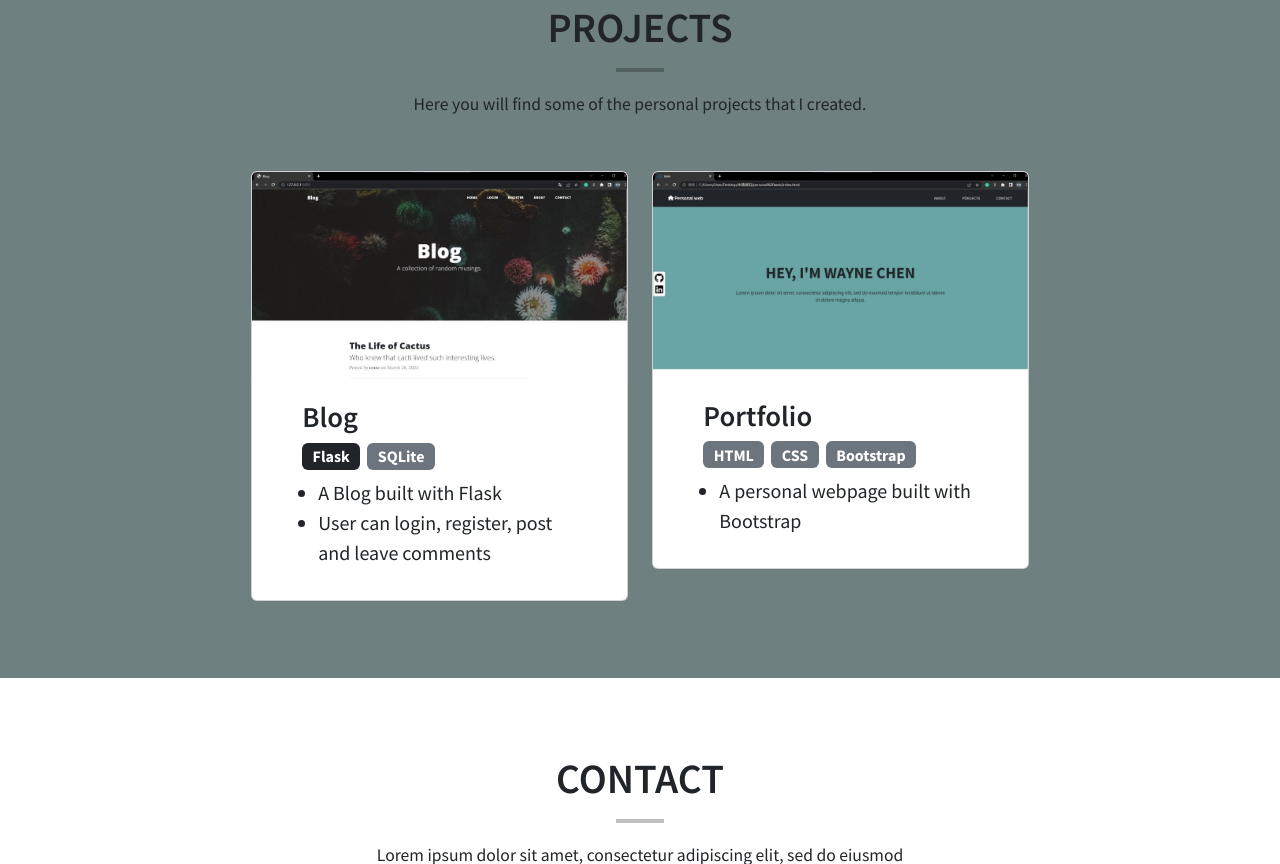
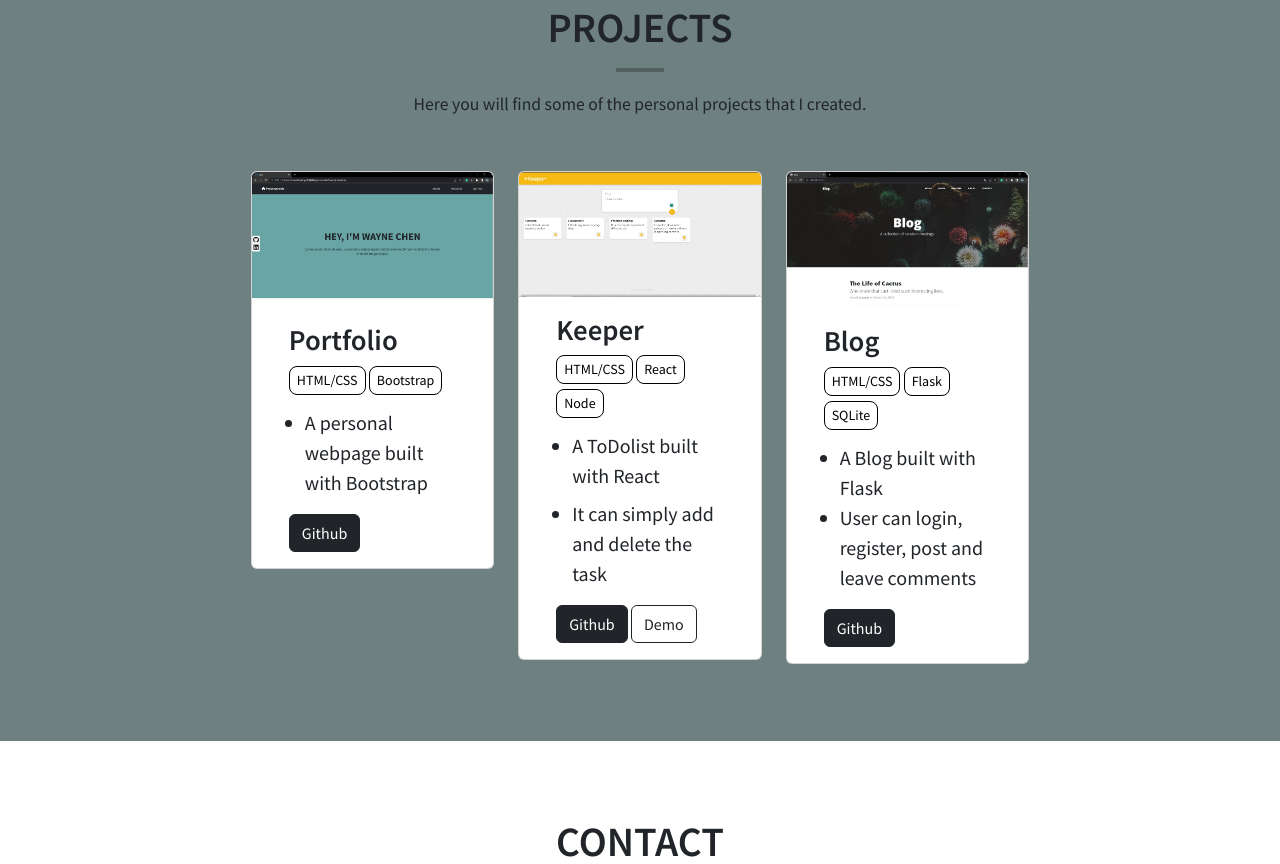
Before and after one commit to Wayne9314/Portfolio, a plain HTML site: page index.html in a window 1280 px wide. Shown: the part 1457-2321 px from the top of the page. Drawn offline with nearby package versions, Linux system fonts and the light colour scheme.

Commit message:
add todolist project and link for every project

```diff
--- a/index.html
+++ b/index.html
@@ -40,7 +40,7 @@
                     <a class="nav-link" href="#projects">PORJECTS</a>
                 </li>
                 <li class="navbar-item">
-                    <a class="nav-link" href="#footer">CONTACT</a>
+                    <a class="nav-link" href="#contact">CONTACT</a>
                 </li>
             </ul>
         </div>
@@ -84,9 +84,12 @@
                     <h3 class="about-content-title">My skill</h3>
                     <span class="badge text-bg-dark my-1 fs-5">HTML</span>
                     <span class="badge text-bg-dark my-1 fs-5">CSS</span>
-                    <span class="badge text-bg-dark my-1 fs-5">RWD</span>
+                    <span class="badge text-bg-dark my-1 fs-5">JavaScript</span>
+                    <span class="badge text-bg-dark my-1 fs-5">Node</span>
+                    <span class="badge text-bg-dark my-1 fs-5">React</span>
                     <span class="badge text-bg-dark my-1 fs-5">Python</span>
                     <span class="badge text-bg-dark my-1 fs-5">Flask</span>
+                    <span class="badge text-bg-dark my-1 fs-5">MongoDB</span>
                     <span class="badge text-bg-dark my-1 fs-5">SQLite</span>
                 </div>
             </div>
@@ -104,41 +107,61 @@
             </div>
 
             <div class="row card-container">
-                <div class="col-lg-6">
-                    <div class="card mt-5">
-                        <img src="images/blog_image.jpg" class="card-img-top" alt="...">
-                        <div class="card-body">
-                            <div class="card-text">
-                                <h3>Blog</h3>
-                                <span class="badge text-bg-dark fs-6 me-1">Flask</span>
-                                <span class="badge text-bg-secondary fs-6 me-1">SQLite</span>
-                                <ul class="ps-3 fs-5">
-                                    <li class="mb-0 mt-2">A Blog built with Flask</li>
-                                    <li class="mb-0">User can login, register, post and leave comments</li>
-                                </ul>
-
-                            </div>
-                        </div>
-                    </div>
-                </div>
-                <div class="col-lg-6 mt-5">
+                <div class="col-lg-4 mt-5">
                     <div class="card">
                         <img src="images/personal_web.jpg" class="card-img-top" alt="...">
                         <div class="card-body">
                             <div class="card-text">
                                 <h3>Portfolio</h3>
-                                <span class="badge text-bg-secondary fs-6 me-1">HTML</span>
-                                <span class="badge text-bg-secondary fs-6 me-1">CSS</span>
-                                <span class="badge text-bg-secondary fs-6 me-1">Bootstrap</span>
+                                <span class="skills">HTML/CSS</span>
+                                <span class="skills">Bootstrap</span>
                                 <ul class="ps-3 fs-5">
                                     <li class="mb-0 mt-2">A personal webpage built with Bootstrap</li>
                                 </ul>
+                                <a href="https://github.com/Wayne9314/Portfolio"><button type="button" class="btn btn-dark">Github</button></a>
                             </div>
+                        </div>
+                    </div>
+                </div>
+                <div class="col-lg-4 mt-5">
+                    <div class="card">
+                        <img src="images/keeper.jpg" class="card-img-top" alt="...">
+                        <div class="card-body">
+                            <div class="card-text">
+                                <h3>Keeper</h3>
+                                <span class="skills">HTML/CSS</span>
+                                <span class="skills">React</span>
+                                <span class="skills">Node</span>
+                                <ul class="ps-3 fs-5">
+                                    <li class="mb-0 mt-2">A ToDolist built with React</li>
+                                    <li class="mb-0 mt-2">It can simply add and delete the task</li>
+                                </ul>
+                                <a href="https://github.com/Wayne9314/ToDoList"><button type="button" class="btn btn-dark">Github</button></a>
+                                <a href="https://master--eclectic-melba-336ffd.netlify.app/"><button type="button" class="btn btn-outline-dark">Demo</button></a>
+                            </div>
+                        </div>
+                    </div>
+                </div>
+                <div class="col-lg-4 mt-5">
+                    <div class="card">
+                        <img src="images/blog_image.jpg" class="card-img-top" alt="...">
+                        <div class="card-body">
+                            <div class="card-text">
+                                <h3>Blog</h3>
+                                <span class="skills">HTML/CSS</span>
+                                <span class="skills">Flask</span>
+                                <span class="skills">SQLite</span>
+                                <ul class="ps-3 fs-5">
+                                    <li class="mb-0 mt-2">A Blog built with Flask</li>
+                                    <li class="mb-0">User can login, register, post and leave comments</li>
+                                </ul>
+                                <a href="https://github.com/Wayne9314/Practice_Blog"><button type="button" class="btn btn-dark">Github</button></a>
+                            </div>
+                        </div>
                     </div>
                 </div>
             </div>
         </div>
-
     </section>
 
     <!-- contact -->
```
Also changed, not shown: images/keeper.jpg (added).
